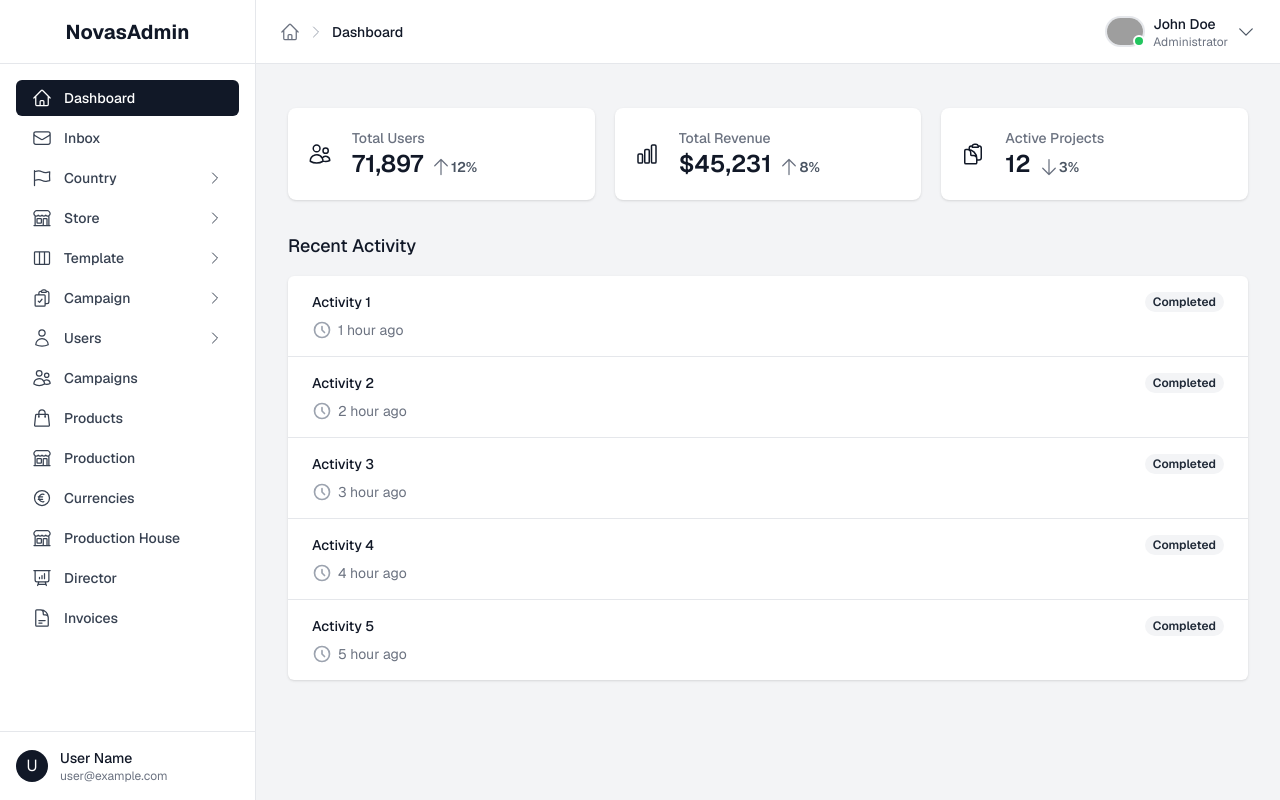
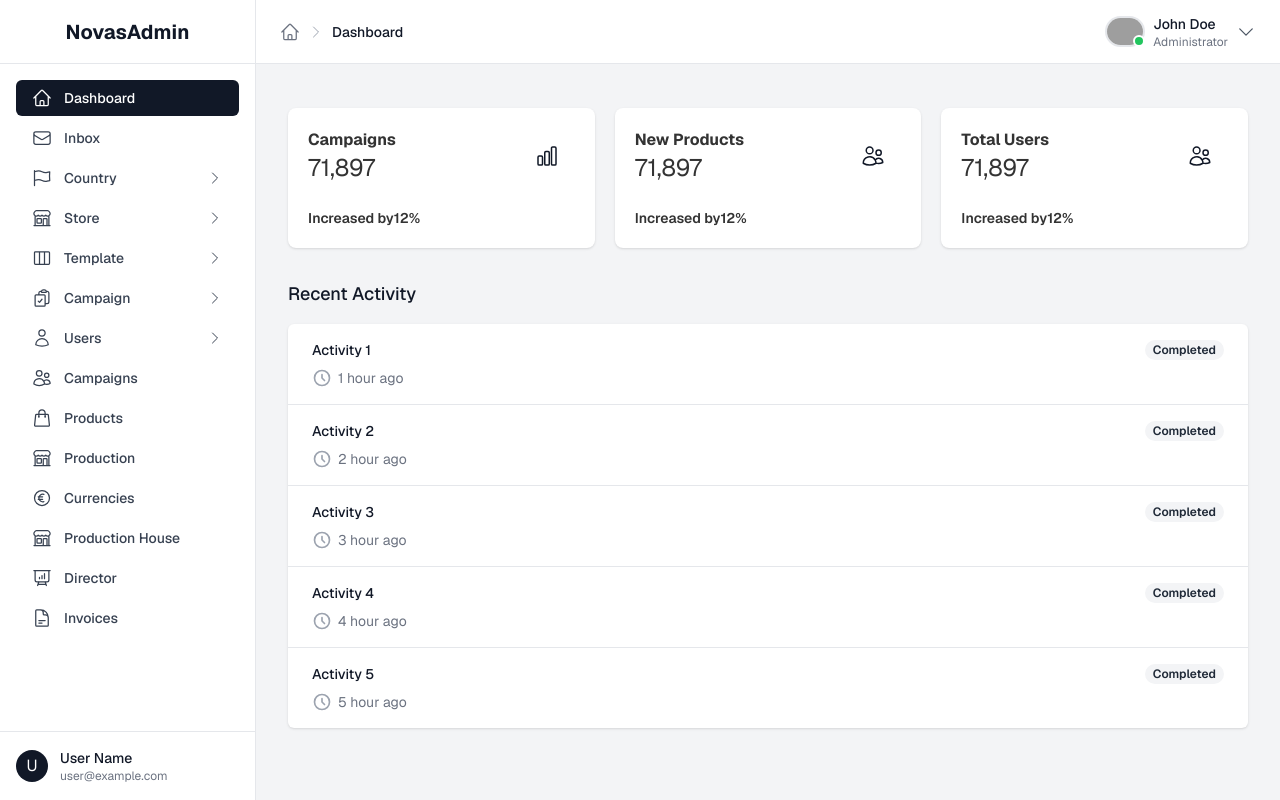
Before and after one commit to einfoengine/novasadmin, a Next.js app: page /dashboard in a window 1280 px wide. Built offline with nearby package versions, Linux system fonts and the light colour scheme; grey boxes are pictures that could not be loaded.

Commit message:
Feat: ** Introduces StatCard component

```diff
--- a/src/app/dashboard/page.tsx
+++ b/src/app/dashboard/page.tsx
@@ -1,4 +1,5 @@
 "use client";
+import StatsCard from "@/components/stats-card";
 
 import { UsersIcon, ChartBarIcon, ClipboardDocumentIcon, ArrowUpIcon, ArrowDownIcon } from "@heroicons/react/24/outline";
 
@@ -11,77 +12,29 @@ export default function Dashboard() {
         <main className="px-4 py-6 mx-auto max-w-7xl sm:px-6 lg:px-8">
           {/* Stats Grid */}
           <div className="grid grid-cols-1 gap-5 mt-5 sm:grid-cols-2 lg:grid-cols-3">
-            {/* Stat Card 1 */}
-            <div className="overflow-hidden bg-white rounded-lg shadow">
-              <div className="p-5">
-                <div className="flex items-center">
-                  <div className="flex-shrink-0">
-                    <UsersIcon className="w-6 h-6 text-gray-900" />
-                  </div>
-                  <div className="flex-1 w-0 ml-5">
-                    <dl>
-                      <dt className="text-sm font-medium text-gray-500 truncate">Total Users</dt>
-                      <dd className="flex items-baseline">
-                        <div className="text-2xl font-semibold text-gray-900">71,897</div>
-                        <div className="ml-2 flex items-baseline text-sm font-semibold text-gray-600">
-                          <ArrowUpIcon className="self-center flex-shrink-0 h-5 w-5 text-gray-500" />
-                          <span className="sr-only">Increased by</span>
-                          12%
-                        </div>
-                      </dd>
-                    </dl>
-                  </div>
-                </div>
-              </div>
-            </div>
+            <StatsCard title="Campaigns" value="71,897" icon={<ChartBarIcon className="w-6 h-6 text-gray-900" />} iconColor="text-gray-500" iconBg="bg-gray-100" percentage="12%" percentageColor="text-green-500" trend="Increased by"/>
 
-            {/* Stat Card 2 */}
-            <div className="overflow-hidden bg-white rounded-lg shadow">
-              <div className="p-5">
-                <div className="flex items-center">
-                  <div className="flex-shrink-0">
-                    <ChartBarIcon className="w-6 h-6 text-gray-900" />
-                  </div>
-                  <div className="flex-1 w-0 ml-5">
-                    <dl>
-                      <dt className="text-sm font-medium text-gray-500 truncate">Total Revenue</dt>
-                      <dd className="flex items-baseline">
-                        <div className="text-2xl font-semibold text-gray-900">$45,231</div>
-                        <div className="ml-2 flex items-baseline text-sm font-semibold text-gray-600">
-                          <ArrowUpIcon className="self-center flex-shrink-0 h-5 w-5 text-gray-500" />
-                          <span className="sr-only">Increased by</span>
-                          8%
-                        </div>
-                      </dd>
-                    </dl>
-                  </div>
-                </div>
-              </div>
-            </div>
+            <StatsCard
+              title="New Products"
+              value="71,897"
+              icon={<UsersIcon className="w-6 h-6 text-gray-900" />}
+              iconColor="text-gray-500"
+              iconBg="bg-gray-100"
+              percentage="12%"
+              percentageColor="text-green-500"
+              trend="Increased by"
+            />
 
-            {/* Stat Card 3 */}
-            <div className="overflow-hidden bg-white rounded-lg shadow">
-              <div className="p-5">
-                <div className="flex items-center">
-                  <div className="flex-shrink-0">
-                    <ClipboardDocumentIcon className="w-6 h-6 text-gray-900" />
-                  </div>
-                  <div className="flex-1 w-0 ml-5">
-                    <dl>
-                      <dt className="text-sm font-medium text-gray-500 truncate">Active Projects</dt>
-                      <dd className="flex items-baseline">
-                        <div className="text-2xl font-semibold text-gray-900">12</div>
-                        <div className="ml-2 flex items-baseline text-sm font-semibold text-gray-600">
-                          <ArrowDownIcon className="self-center flex-shrink-0 h-5 w-5 text-gray-500" />
-                          <span className="sr-only">Decreased by</span>
-                          3%
-                        </div>
-                      </dd>
-                    </dl>
-                  </div>
-                </div>
-              </div>
-            </div>
+            <StatsCard
+              title="Total Users"
+              value="71,897"
+              icon={<UsersIcon className="w-6 h-6 text-gray-900" />}
+              iconColor="text-gray-500"
+              iconBg="bg-gray-100"
+              percentage="12%"
+              percentageColor="text-green-500"
+              trend="Increased by"
+            />
           </div>
 
           {/* Recent Activity */}
--- /dev/null
+++ b/src/components/stats-card.tsx
@@ -0,0 +1,35 @@
+import { ReactElement } from "react";
+
+interface StatsCardProps {
+  title: string;
+  value: string;
+  icon: ReactElement | null;
+  iconColor: string;
+  iconBg: string;
+  percentage: string;
+  percentageColor: string;
+  trend: string;
+}
+
+const StatsCard = ({ title, value, icon, iconColor, iconBg, percentage, percentageColor, trend }: StatsCardProps) => {
+  return (
+    <div className="bg-white shadow rounded-lg p-5">
+      <div className={`flex justify-between items-center`}>
+        <div>
+          <h4 className="font-bold">{title}</h4>
+          <p className="text-2xl">{value}</p>
+        </div>
+        <button type="button" style={{ color: iconColor, backgroundColor: iconBg }} className="text-2xl opacity-0.9 rounded-full p-4 hover:drop-shadow-xl">
+          {icon}
+        </button>
+      </div>
+      <div className={`mt-6`}>
+        <button type="button" style={{ color: percentageColor }} className={`text-sm font-semibold flex items-center gap-2`}>
+          {trend}
+          {percentage}
+        </button>
+      </div>
+    </div>
+  )
+}
+export default StatsCard
```
